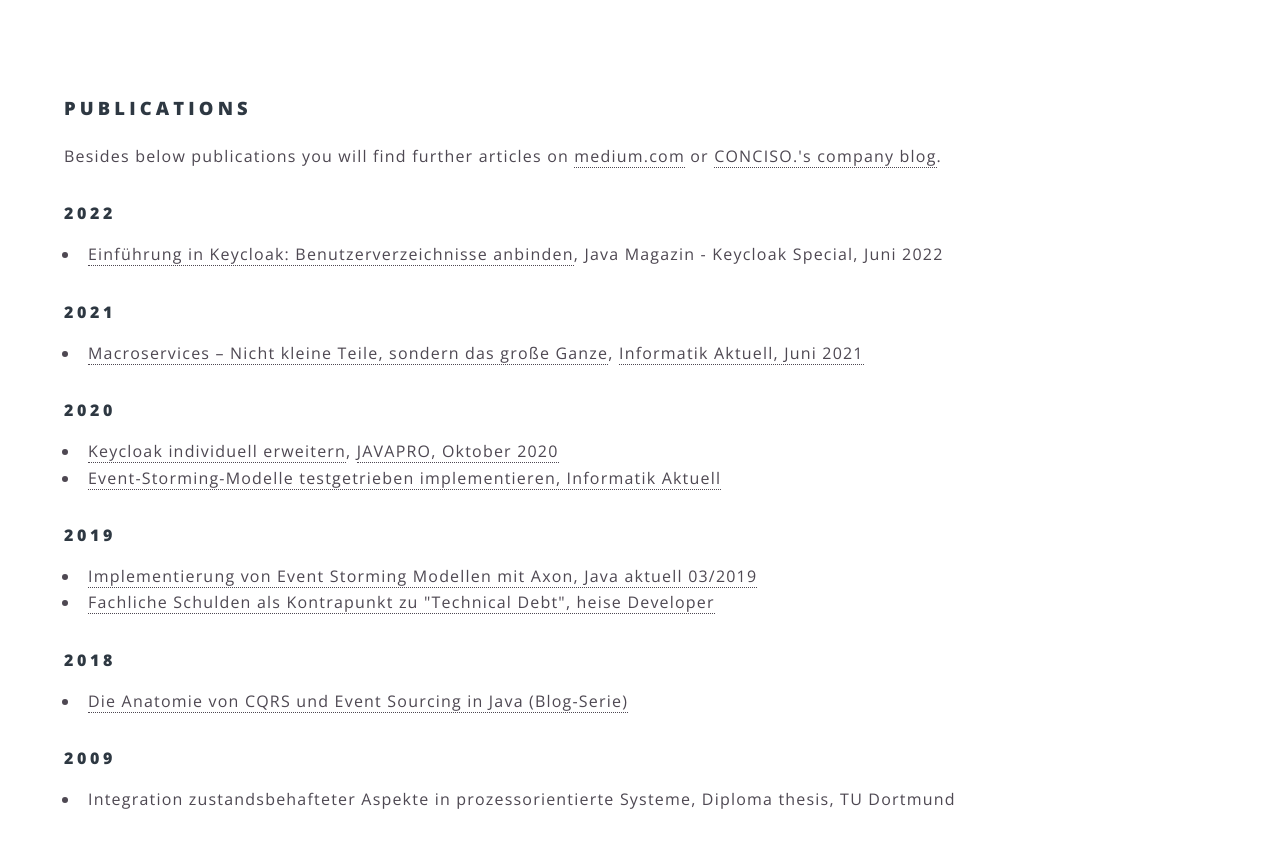
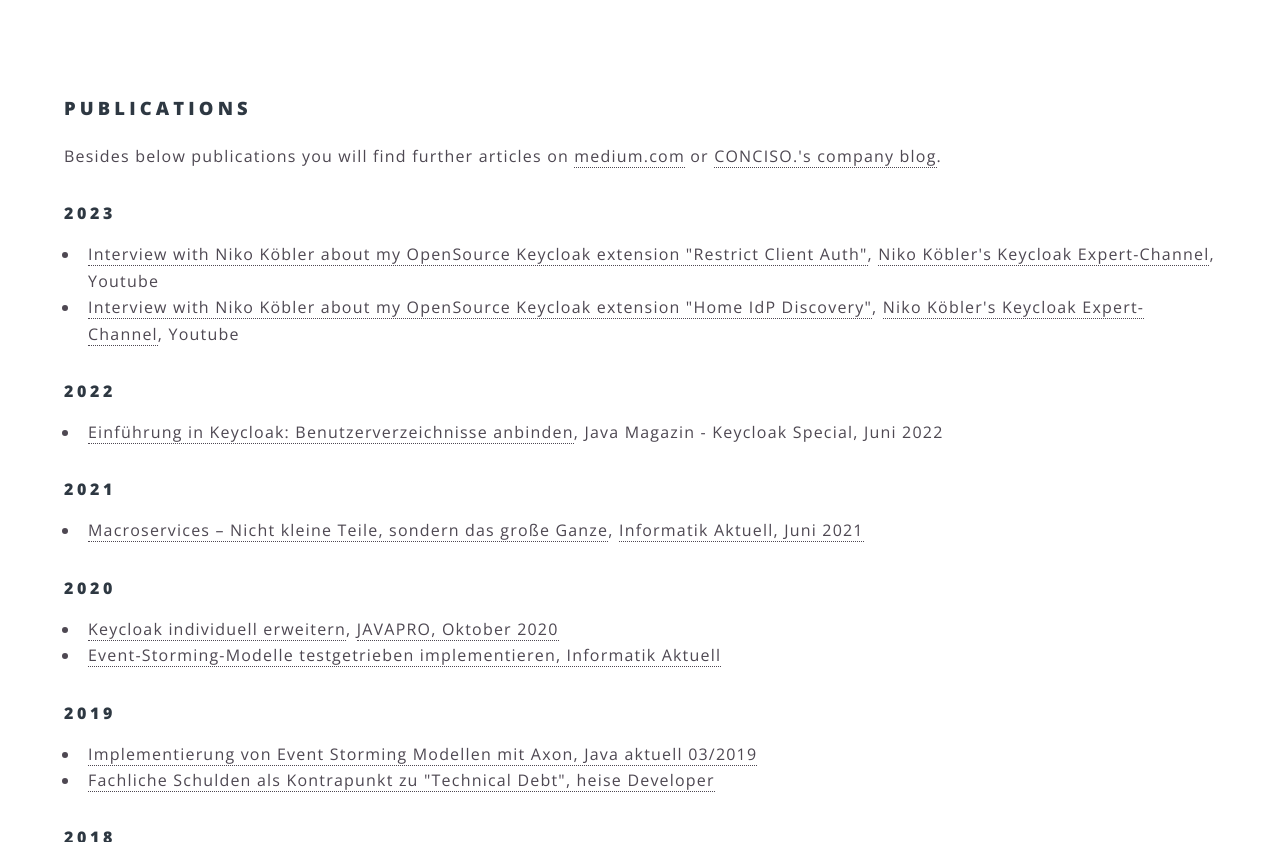
Before and after one commit to sventorben/sventorben.de, a Jekyll site: the page built from publications.html, in a window 1280 px wide and 900 px high, scrolled down 339 px, cut to the strip 58-900 px from the top of the window. Built offline with Jekyll 4.4.1, drawn with Linux system fonts in a browser that asks for light colours.

Commit message:
Add Keycloak interviews to publications

```diff
--- a/publications.html
+++ b/publications.html
@@ -6,6 +6,11 @@
 ---
 <p>Besides below publications you will find further articles on <a href="https://medium.com/@sventorben" target="_blank">medium.com</a> or <a href="https://conciso.de/author/sven-torben" target="_blank">CONCISO.'s company blog</a>.</p>
 
+        <h4>2023</h4>
+	<ul>
+		<li><a href="https://www.youtube.com/watch?v=eQjOCrcit24" target="_blank">Interview with Niko Köbler about my OpenSource Keycloak extension "Restrict Client Auth"</a>, <a href="https://www.youtube.com/@dasniko" target="_blank">Niko Köbler's Keycloak Expert-Channel</a>, Youtube</li>
+		<li><a href="https://www.youtube.com/watch?v=4jSBqens2yA" target="_blank">Interview with Niko Köbler about my OpenSource Keycloak extension "Home IdP Discovery"</a>, <a href="https://www.youtube.com/@dasniko" target="_blank">Niko Köbler's Keycloak Expert-Channel</a>, Youtube</li>
+	</ul>
         <h4>2022</h4>
 	<ul>
 		<li><a href="https://entwickler.de/security/einfuehrung-keycloak-benutzerverzeichnisse" target="_blank">Einführung in Keycloak: Benutzerverzeichnisse anbinden</a>, Java Magazin - Keycloak Special, Juni 2022
```
